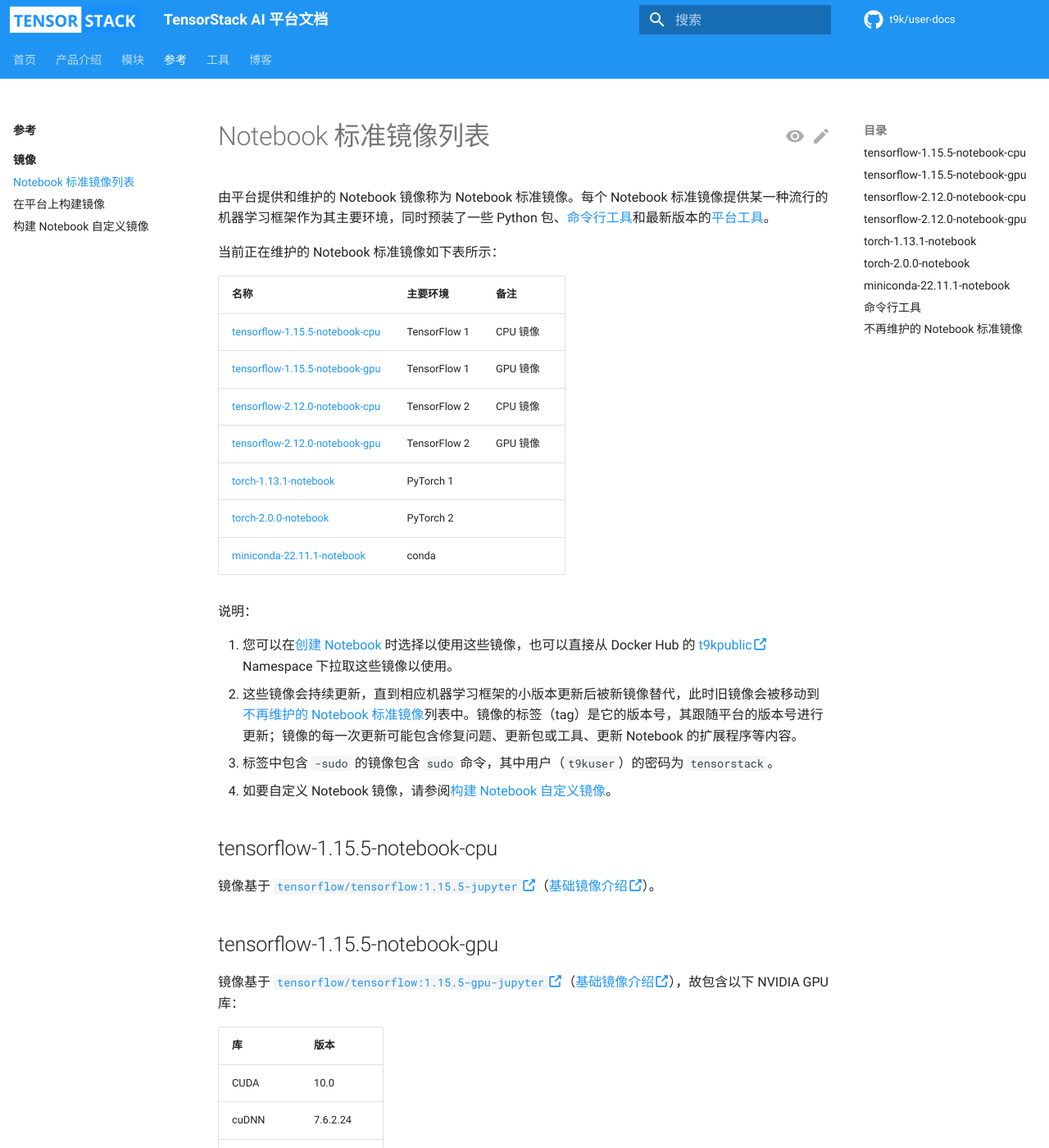
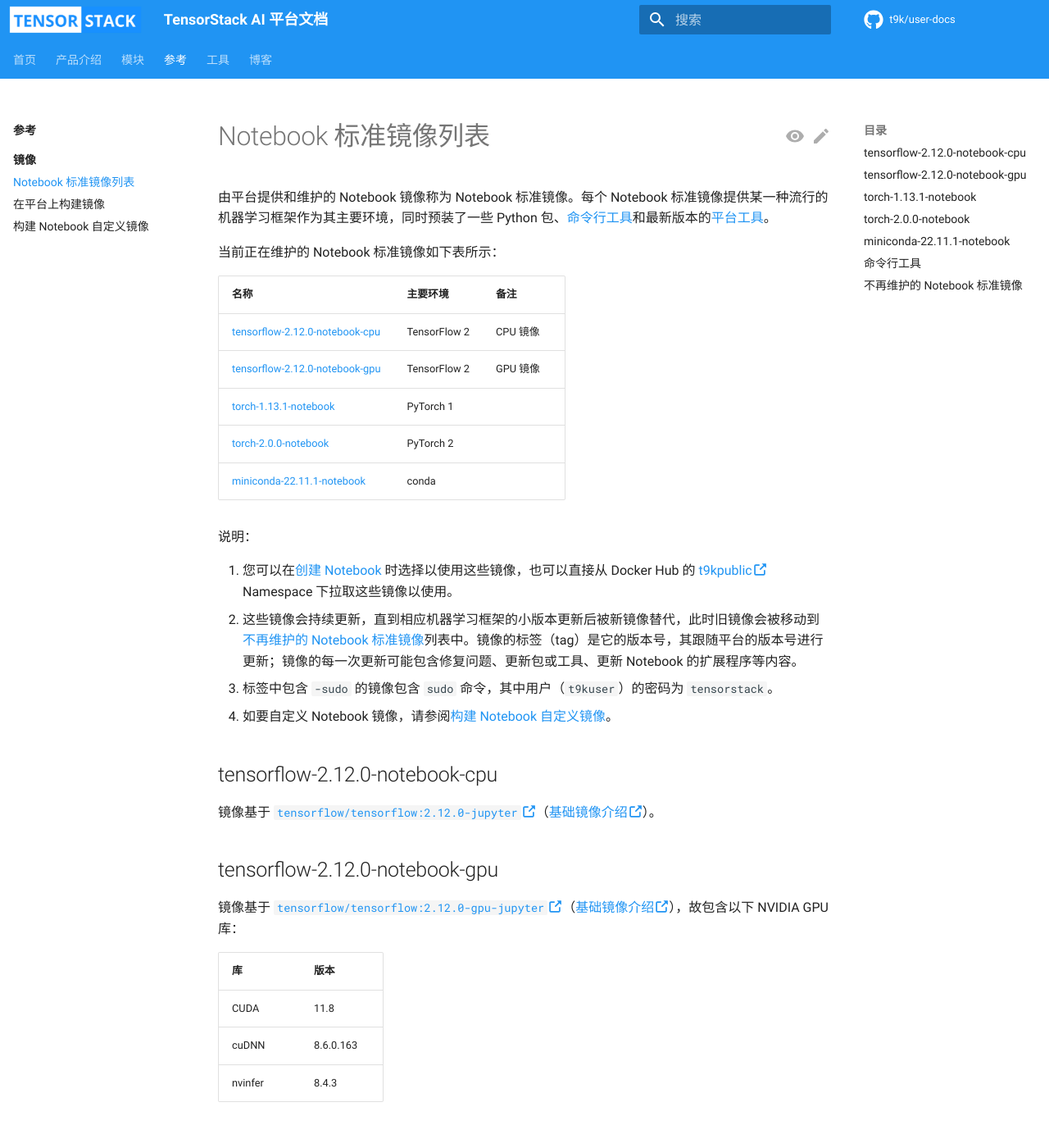
Before and after one commit to t9k/user-docs, an MkDocs documentation site: the page built from docs/reference/image/notebook-standard-image-list.md, in a window 1280 px wide and 1400 px high. Shown: the whole window at 82% size. Built offline with MkDocs 1.6.1 and Material for MkDocs 9.7.7, drawn with Linux system fonts in a browser that asks for light colours; a script that is not in the unit is left out; comment, search, counter and statistics services are not loaded; some of the changed text lies outside the part shown.

Commit message:
[reference/image] No longer maintain tf1 images (#10)

```diff
--- a/docs/reference/image/notebook-standard-image-list.md
+++ b/docs/reference/image/notebook-standard-image-list.md
@@ -6,8 +6,6 @@
 
 | 名称                                                            | 主要环境     | 备注     |
 | --------------------------------------------------------------- | ------------ | -------- |
-| [tensorflow-1.15.5-notebook-cpu](#tensorflow-1155-notebook-cpu) | TensorFlow 1 | CPU 镜像 |
-| [tensorflow-1.15.5-notebook-gpu](#tensorflow-1155-notebook-gpu) | TensorFlow 1 | GPU 镜像 |
 | [tensorflow-2.12.0-notebook-cpu](#tensorflow-2120-notebook-cpu) | TensorFlow 2 | CPU 镜像 |
 | [tensorflow-2.12.0-notebook-gpu](#tensorflow-2120-notebook-gpu) | TensorFlow 2 | GPU 镜像 |
 | [torch-1.13.1-notebook](#torch-1131-notebook)                   | PyTorch 1    |          |
@@ -20,20 +18,6 @@
 2. 这些镜像会持续更新，直到相应机器学习框架的小版本更新后被新镜像替代，此时旧镜像会被移动到[不再维护的 Notebook 标准镜像](#不再维护的-notebook-标准镜像)列表中。镜像的标签（tag）是它的版本号，其跟随平台的版本号进行更新；镜像的每一次更新可能包含修复问题、更新包或工具、更新 Notebook 的扩展程序等内容。
 3. 标签中包含 `-sudo` 的镜像包含 `sudo` 命令，其中用户（`t9kuser`）的密码为 `tensorstack`。
 4. 如要自定义 Notebook 镜像，请参阅[构建 Notebook 自定义镜像](./build-notebook-custom-image.md)。
-
-## tensorflow-1.15.5-notebook-cpu
-
-镜像基于 [`tensorflow/tensorflow:1.15.5-jupyter`:octicons-link-external-16:](https://hub.docker.com/layers/tensorflow/tensorflow/1.15.5-jupyter/images/sha256-47aa058918aa7b09343c05ccbd23ccef976006a07b579143e9adde34a937b419?context=explore){target=_blank}（[基础镜像介绍:octicons-link-external-16:](https://hub.docker.com/r/tensorflow/tensorflow){target=_blank}）。
-
-## tensorflow-1.15.5-notebook-gpu
-
-镜像基于 [`tensorflow/tensorflow:1.15.5-gpu-jupyter`:octicons-link-external-16:](https://hub.docker.com/layers/tensorflow/tensorflow/1.15.5-gpu-jupyter/images/sha256-5f2338b5816cd73ea82233e2dd1ee0d8e2ebf539e1e8b5741641c1e082897521?context=explore){target=_blank}（[基础镜像介绍:octicons-link-external-16:](https://hub.docker.com/r/tensorflow/tensorflow){target=_blank}），故包含以下 NVIDIA GPU 库：
-
-| 库      | 版本     |
-| ------- | -------- |
-| CUDA    | 10.0     |
-| cuDNN   | 7.6.2.24 |
-| nvinfer | 5.1.5    |
 
 ## tensorflow-2.12.0-notebook-cpu
 
```
Also changed, not shown: other parts of docs/reference/image/notebook-standard-image-list.md (+2 -0 lines).
